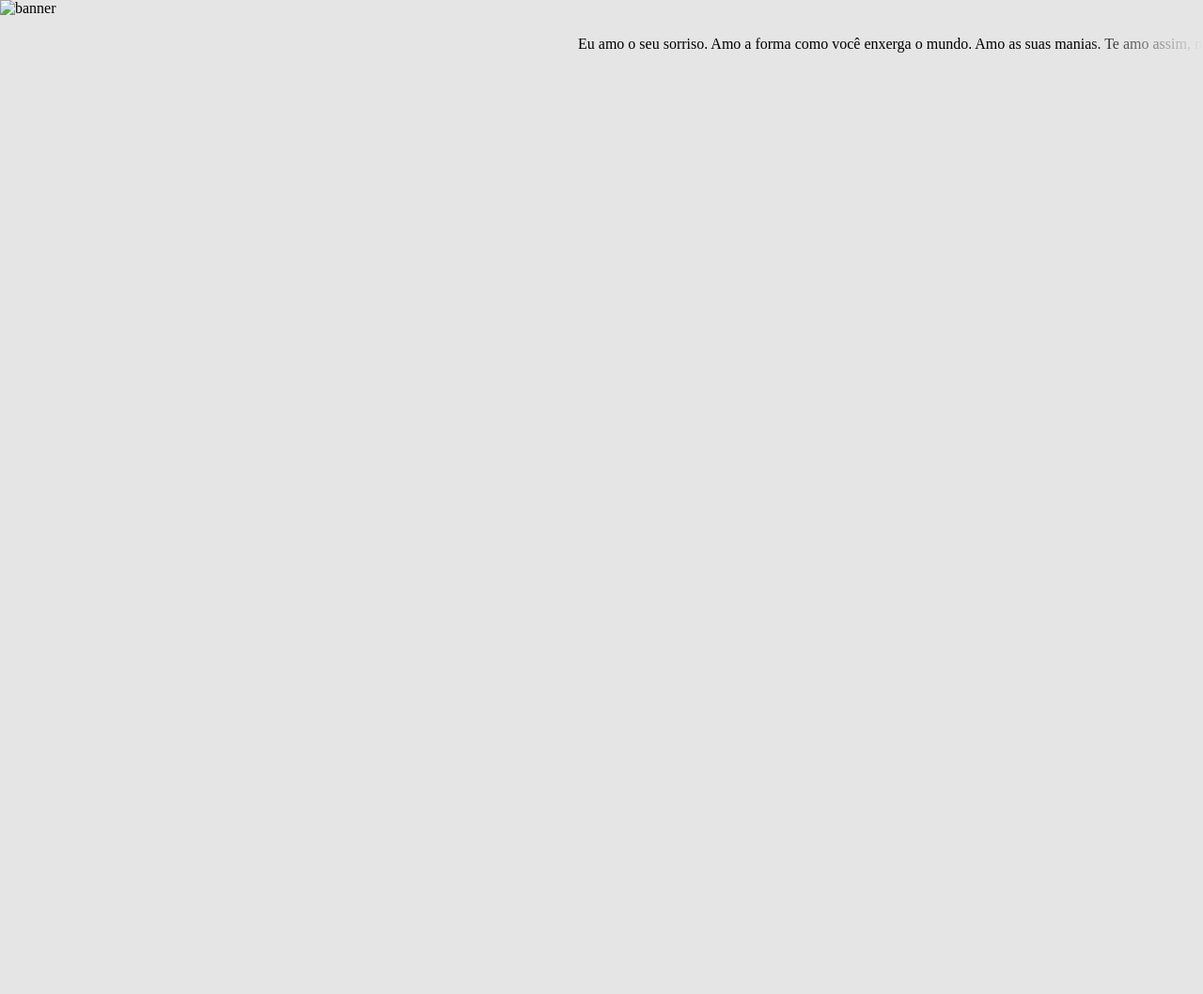
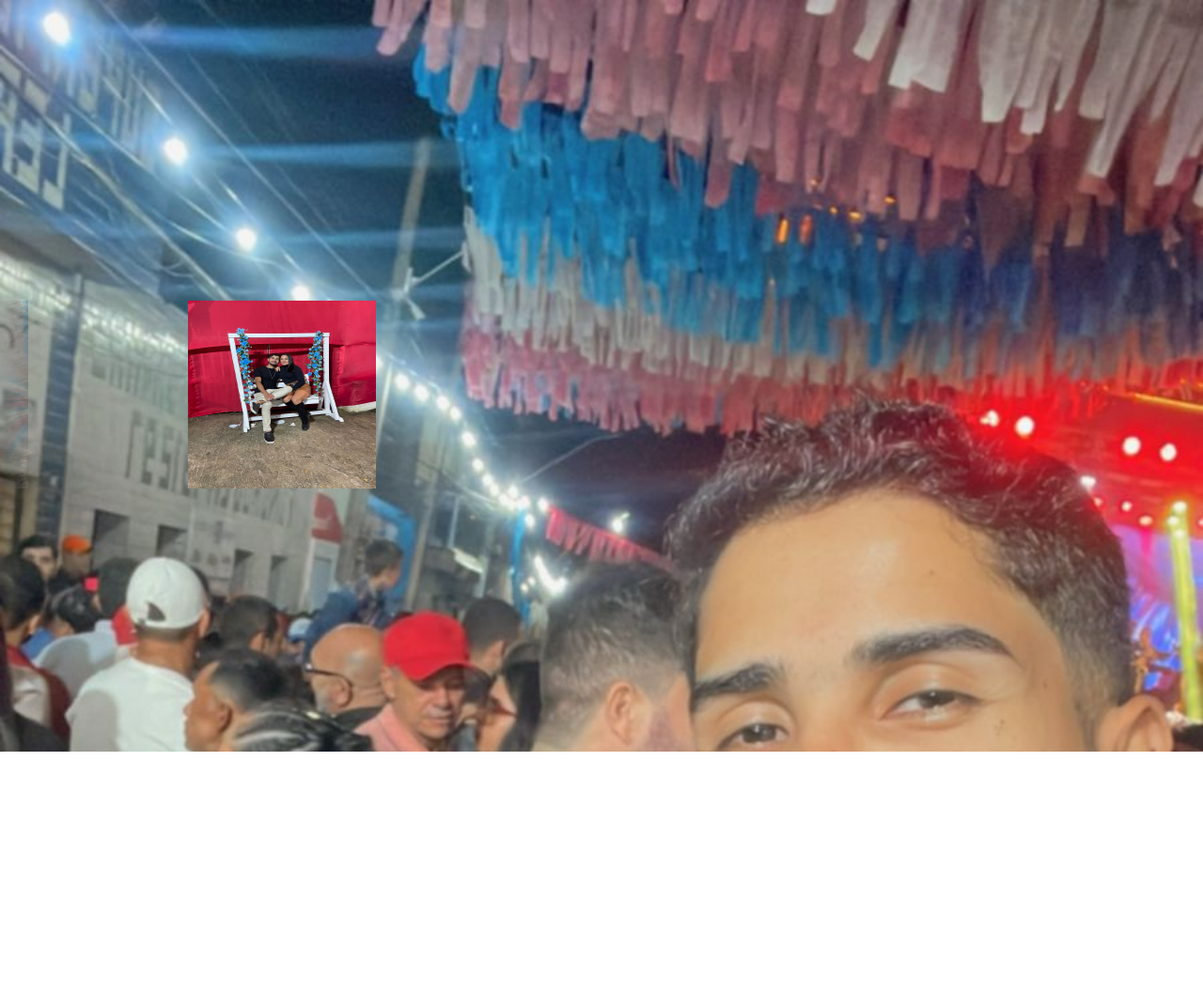
Before and after one commit to JBrenoDev/projeto_3_anos, a plain HTML site: page index.html in a window 1280 px wide. Shown: the top 1058 px of the page at 94% size. After the commit the page ends 800 px from the top, so only its background shows below. Drawn offline with Linux system fonts and the light colour scheme.

Commit message:
novo modelo

```diff
--- a/index.html
+++ b/index.html
@@ -5,26 +5,26 @@
         <meta charset="UTF-8">
         <meta name="viewport" content="width=device-width, initial-scale=1.0">
         <link rel="stylesheet" href="./style.css">
-        <title> Projeto dia 21 </title>
+        <title> Projeto dia 21 vamos </title>
     </head>
 
     <body>
         <main>
 
-            <img src="./assets/portfolio.png" alt="banner" class="banner">
-
-            <div class="container"
-            style="
-            --width: 200px;
-            --height: 100vh;
-            --quantity: 1;">
+            <div class="container"style="
+                --width: 300px;
+                --height: 300px;
+                --quantity:5">
 
                 <div class="carrossel">
 
-                    <div class="item"><p> Eu amo o seu sorriso.
-                        Amo a forma como você enxerga o mundo.
-                        Amo as suas manias.
-                        Te amo assim, meu amor: por completo. </p></div>
+                    <div class="item" style="--delay: 0s"><p> Eu amo o seu sorriso. </p></div>
+
+                    <div class="item" style="--delay: 1s"><p> Amo a forma como você enxerga o mundo.</p></div>
+
+                    <div class="item" style="--delay: 3s"><p> Amo as suas manias.</p></div>
+
+                    <div class="item" style="--delay: 4s"><p> Te amo assim, meu amor: por completo. </p></div>
 
                 </div>
 
@@ -33,19 +33,33 @@
             <div class="container"style="
             --width: 200px;
             --height: 200px;
-            --quantity: 9;">
+            --quantity: 12;">
 
                 <div class="carrossel reverse">
 
-                    <div class="item" style="--delay: 1s"><img src="./assets/item2-1.png" alt=""></div>
-                    <div class="item" style="--delay: 2s"><img src="./assets/item2-2.png" alt=""></div>
-                    <div class="item" style="--delay: 3s"><img src="./assets/item2-3.png" alt=""></div>
-                    <div class="item" style="--delay: 4s"><img src="./assets/item2-4.png" alt=""></div>
-                    <div class="item" style="--delay: 5s"><img src="./assets/item2-5.png" alt=""></div>
-                    <div class="item" style="--delay: 6s"><img src="./assets/item2-6.png" alt=""></div>
-                    <div class="item" style="--delay: 7s"><img src="./assets/item2-7.png" alt=""></div>
-                    <div class="item" style="--delay: 8s"><img src="./assets/item2-8.png" alt=""></div>
-                    <div class="item" style="--delay: 9s"><img src="./assets/item2-9.png" alt=""></div>
+                    <div class="item" style="--delay: 1s"><img src="./assets/01.jpg" alt=""></div>
+
+                    <div class="item" style="--delay: 2s"><img src="./assets/02.jpg" alt=""></div>
+
+                    <div class="item" style="--delay: 3s"><img src="./assets/03.jpg" alt=""></div>
+
+                    <div class="item" style="--delay: 4s"><img src="./assets/04.jpg" alt=""></div>
+
+                    <div class="item" style="--delay: 5s"><img src="./assets/05.jpg" alt=""></div>
+
+                    <div class="item" style="--delay: 6s"><img src="./assets/06.jpg" alt=""></div>
+
+                    <div class="item" style="--delay: 7s"><img src="./assets/07.jpg" alt=""></div>
+
+                    <div class="item" style="--delay: 8s"><img src="./assets/08.jpg" alt=""></div>
+
+                    <div class="item" style="--delay: 9s"><img src="./assets/09.jpg" alt=""></div>
+
+                    <div class="item" style="--delay: 10s"><img src="./assets/10.jpg" alt=""></div>
+
+                    <div class="item" style="--delay: 11s"><img src="./assets/11.jpg" alt=""></div>
+
+                    <div class="item" style="--delay: 12s"><img src="./assets/12.jpg" alt=""></div>
 
                 </div>
 
--- a/style.css
+++ b/style.css
@@ -5,7 +5,9 @@
 }
 
 body{
-    background-color: #e5e5e5;
+    background-image: url(./assets/fundo.jpg);
+    background-repeat: no-repeat;
+    background-size: cover;
 }
 
 main{
@@ -13,10 +15,6 @@ main{
     flex-direction: column;
     gap: 20px;
     width: 100%;
-}
-
-.banner{
-    width: 100vw;
 }
 
 .container{
@@ -36,15 +34,23 @@ main{
 
 .container .carrossel .item{width: 100%;}
 
+
+.container .item p{
+    margin-top: 100px;
+    color: white;
+    font-size: 30px;
+}
+
 .item{
     width: var(--width);
     height: var(--height);
     position: absolute;
     left: 100%;
     animation: autoRun 10s linear infinite;
-    animation-delay: calc( 10 / var(--quantity) * var(--delay)) !important;
+    animation-delay: calc( 30 / var(--quantity) * var(--delay)) !important;
     cursor: pointer;
 }
+
 
 .container .reverse .item{
     animation: reverseRun 10s linear infinite;
@@ -53,7 +59,8 @@ main{
 }
 
 .item img{
-    width: 100%;
+    width: 200px;
+    height: 200px;
 }
 
 .container:hover .item {
```
Also changed, not shown: assets/01.jpg (renamed from assets/IMG-20240713-WA0004.jpg), assets/02.jpg (renamed from assets/IMG-20240713-WA0006.jpg), assets/03.jpg (renamed from assets/IMG-20240713-WA0014.jpg), assets/04.jpg (renamed from assets/IMG-20240713-WA0023.jpg), assets/05.jpg (renamed from assets/IMG-20240713-WA0024.jpg), assets/06.jpg (renamed from assets/IMG-20240713-WA0027.jpg), assets/07.jpg (renamed from assets/IMG-20240714-WA0021.jpg), assets/08.jpg (renamed from assets/IMG-20240714-WA0033.jpg), assets/09.jpg (renamed from assets/IMG-20240714-WA0047.jpg), assets/10.jpg (renamed from assets/IMG-20240714-WA0048.jpg), assets/11.jpg (renamed from assets/IMG-20240723-WA0018.jpg), assets/12.jpg (renamed from assets/IMG-20240723-WA0027.jpg), assets/fundo.jpg (renamed from assets/IMG-20240712-WA0042.jpg).
